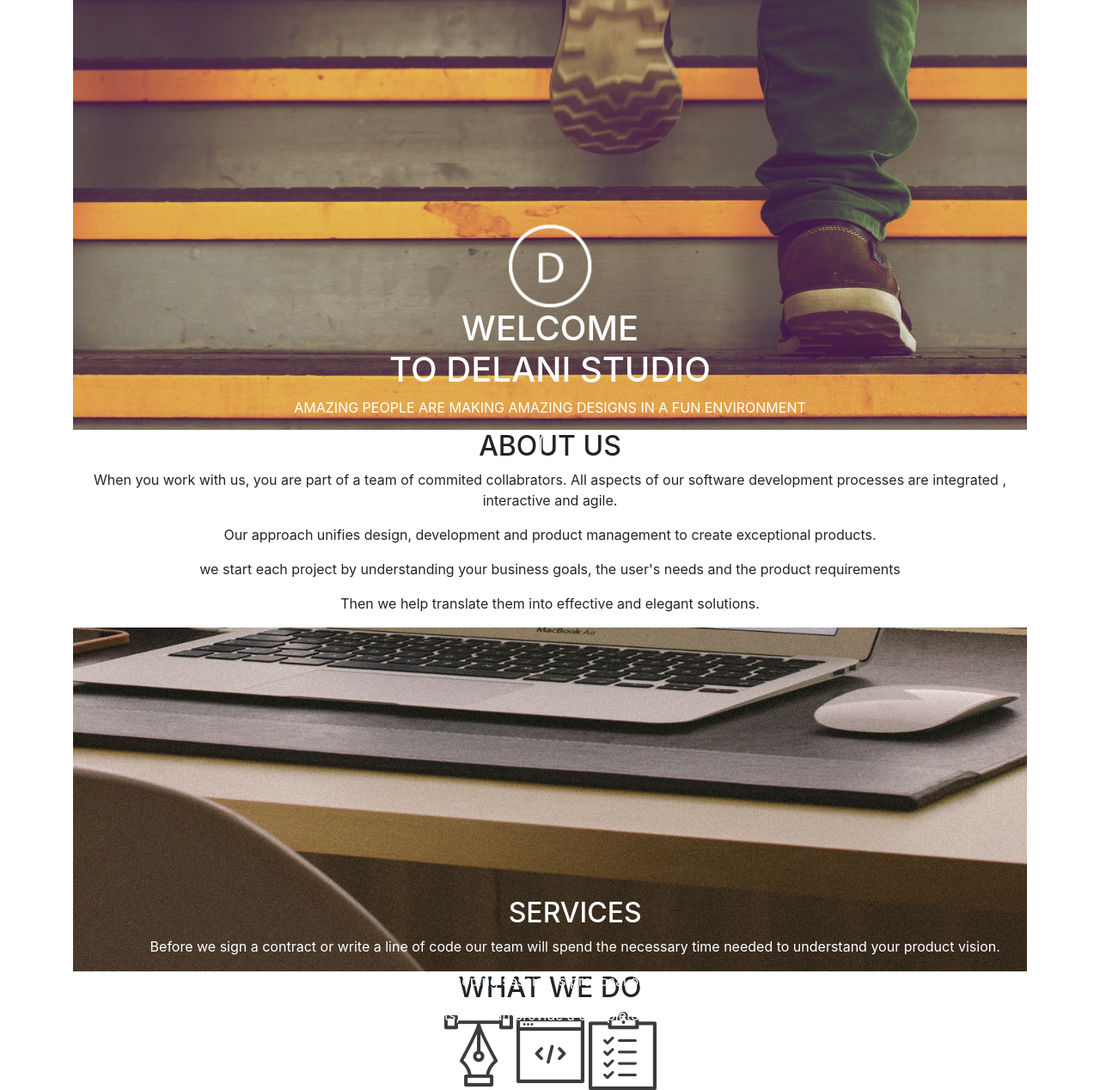
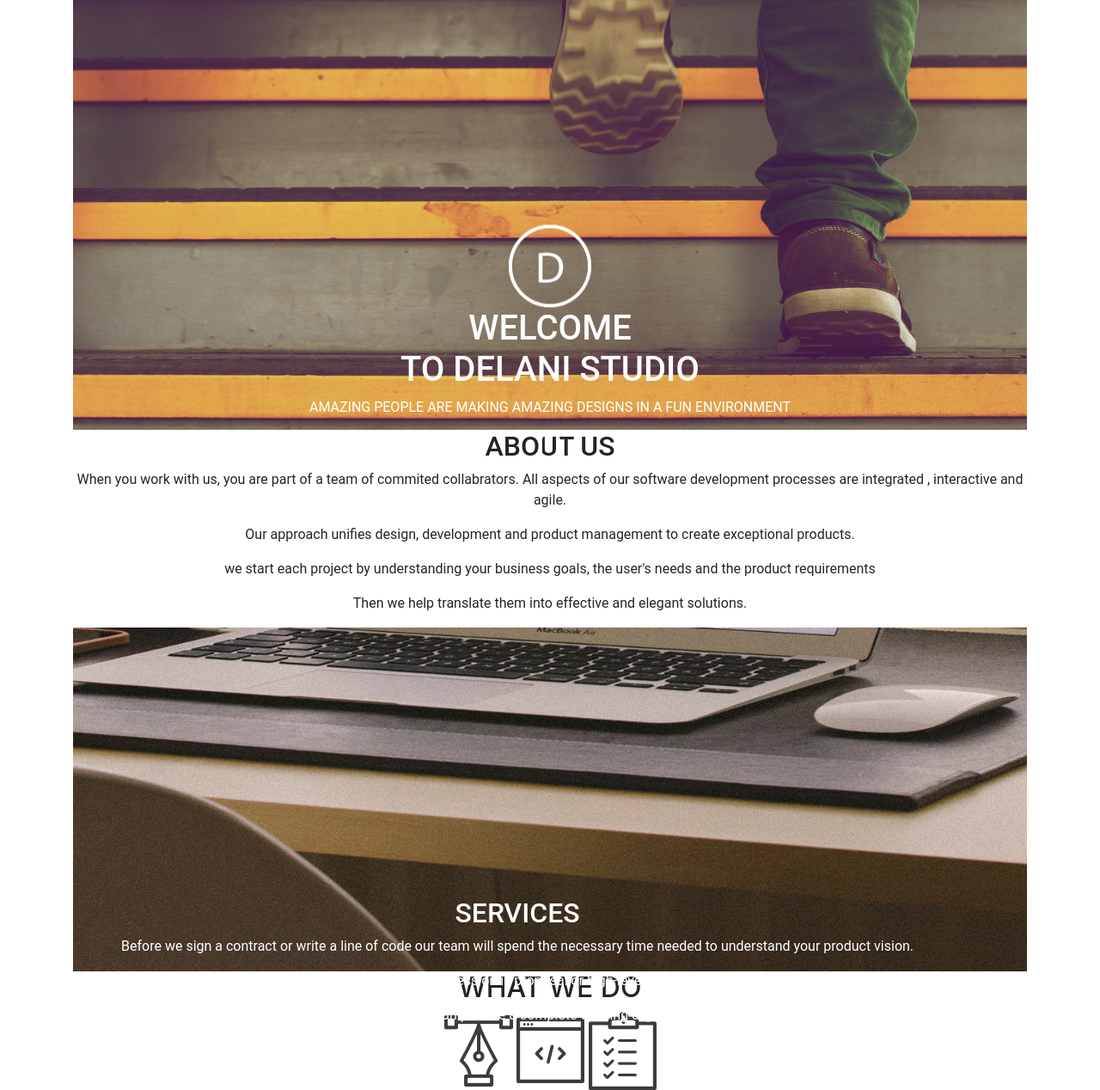
Before and after one commit to Charliemigwi/Delani--Studio, a plain HTML site: page index.html in a window 1280 px wide. Shown: the whole page at 86% size. Drawn offline with nearby package versions, Linux system fonts and the light colour scheme.

```diff
--- a/css/styles.css
+++ b/css/styles.css
@@ -7,6 +7,8 @@
 }
 .landing-text {
   position: absolute;
+  font-family: 'Oswald', sans-serif;
+  font-family: 'Roboto', sans-serif;
   text-align: center;
   color: #ffffff;
   top: 50%;
@@ -15,6 +17,8 @@
 }
 .about {
   text-align: center;
+  font-family: 'Oswald', sans-serif;
+  font-family: 'Roboto', sans-serif;
 }
 .services-image {
   background-image: url("../img/backgrounds/s_image.jpg");
@@ -26,6 +30,8 @@
 .services-text {
   color: #ffffff;
   text-align: center;
+  font-family: 'Oswald', sans-serif;
+  font-family: 'Roboto', sans-serif;
   position: absolute;
   top: 120%;
   transform: translate(50%, 50%);
--- a/index.html
+++ b/index.html
@@ -2,6 +2,7 @@
 <html lang="en" dir="ltr">
   <head>
     <meta charset="utf-8">
+    <meta name="viewport" content="width=device-width, initial-scale=1">
     <title>Delani Studio</title>
     <link rel="stylesheet" href="css/bootstrap.css">
     <link rel="stylesheet" href="css/styles.css">
@@ -38,7 +39,6 @@
         <img src="img/services_icons/design_icon.png" alt="">
         <img src="img/services_icons/dev_icon.png" alt="">
         <img src="img/services_icons/product_icon.png" alt="">
-
       </div>
     </div>
   </body>
```
